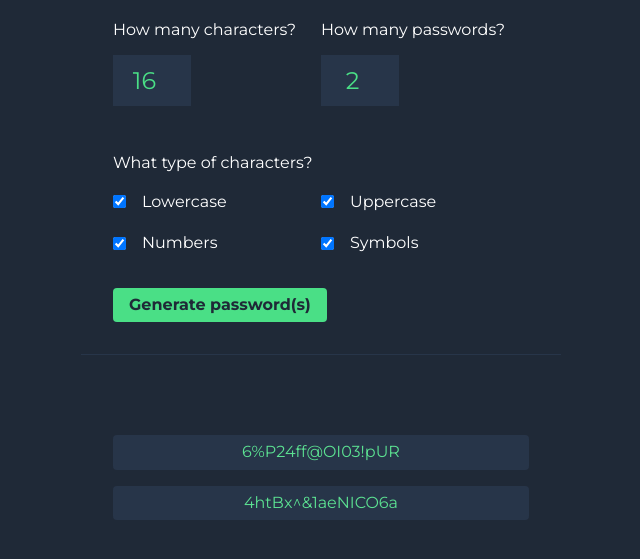
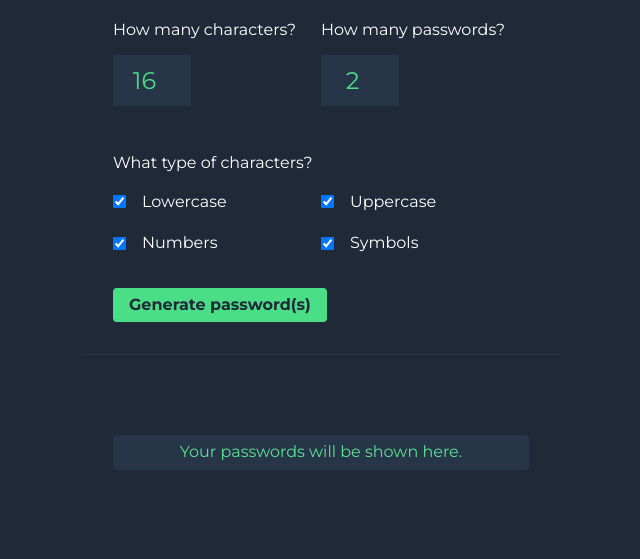
Before and after one commit to goranstevanovic/password-generator, a plain HTML site: page index.html in a window 1280 px wide. Shown: the part 133-692 px from the top of the page, without its empty margins (319-959 px from the left). Drawn offline with Linux system fonts and the light colour scheme.

Commit message:
Remove placeholder passwords and add a note
See #19

```diff
--- a/index.html
+++ b/index.html
@@ -110,8 +110,7 @@
     </header>
 
     <main id="passwords" class="passwords">
-      <p class="passwords__password">6%P24ff@OI03!pUR</p>
-      <p class="passwords__password">4htBx^&1aeNICO6a</p>
+      <p class="passwords__password">Your passwords will be shown here.</p>
     </main>
   </body>
 </html>
```
